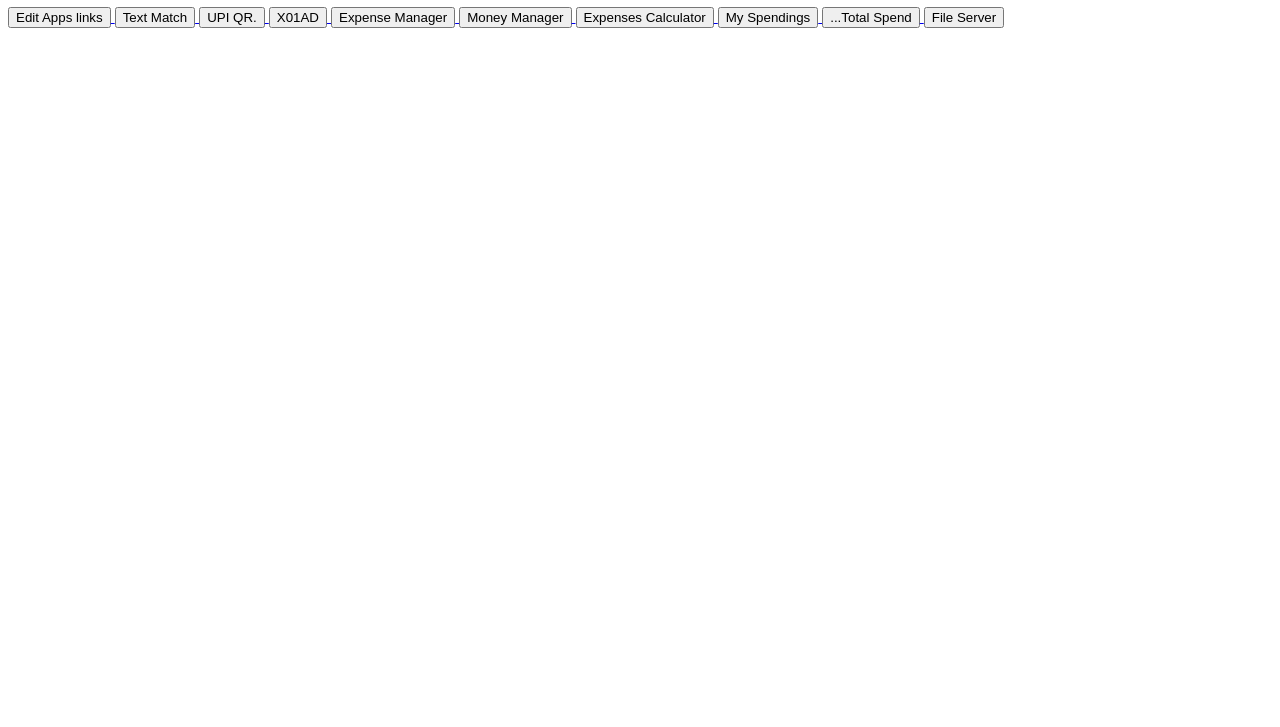
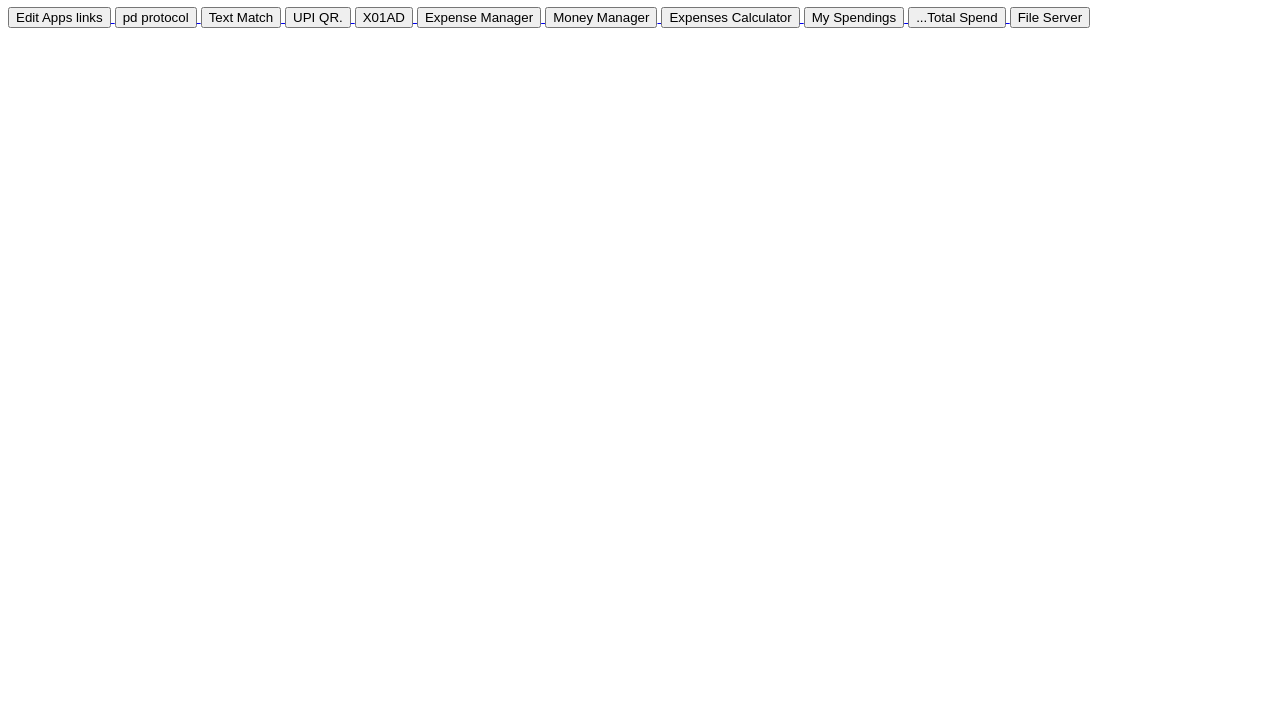
Before and after one commit to surubro/app, a plain HTML site: page index.html in a window 1280 px wide. Shown: the part 73-800 px from the top of the page. Drawn offline with Linux system fonts and the light colour scheme.

Commit message:
Add link to pd protocol in index.html

```diff
--- a/index.html
+++ b/index.html
@@ -13,6 +13,12 @@
      <a href=" https://github.com/surubro/app/edit/main/index.html">
         <button>Edit Apps links </button>
     </a>
+
+    <a href=" https://github.com/surubro/private-drive">
+        <button>pd protocol </button>
+    </a>
+
+
 
       <a href="https://surubro.github.io/app/check.html">
         <button>Text Match </button>
```
